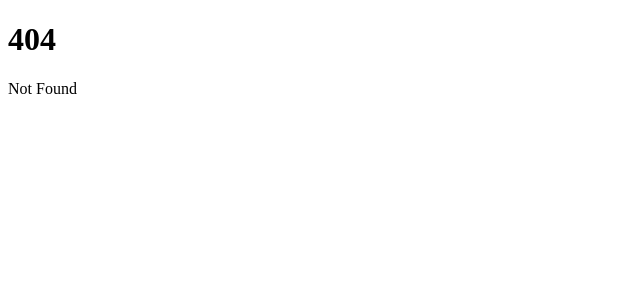
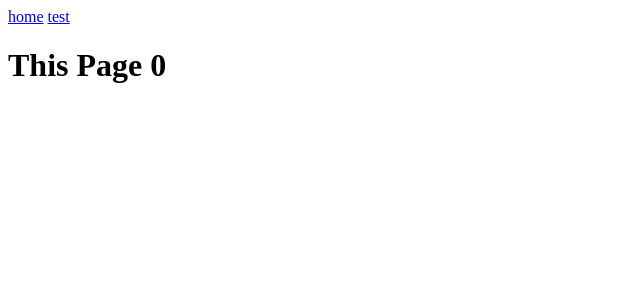
Before and after one commit to redsylx/svelte-101, a SvelteKit app: page /0 in a window 1280 px wide. Before the commit this address had no page. Shown: the top 300 px of the page, without its empty margins (0-640 px from the left). Built offline with nearby package versions, Linux system fonts and the light colour scheme.

Commit message:
basic sveltekit 1

```diff
--- a/src/lib/index.ts
+++ /dev/null
@@ -1 +0,0 @@
-// place files you want to import through the `$lib` alias in this folder.
--- /dev/null
+++ b/src/lib/random.ts
@@ -0,0 +1,6 @@
+export const getRandomNumber = (min: number, max: number): number => {
+  if (min > max) {
+    throw new Error("Min value must be less than max value");
+  }
+  return Math.floor(Math.random() * (max - min + 1)) + min;
+}
--- /dev/null
+++ b/src/routes/+layout.svelte
@@ -0,0 +1,6 @@
+<nav>
+	<a href="/">home</a>
+	<a href="/test">test</a>
+</nav>
+
+<slot></slot>
--- /dev/null
+++ b/src/routes/[id]/+page.svelte
@@ -0,0 +1,6 @@
+<script>
+  import { page } from '$app/stores';
+  $: id = $page.params.id;
+</script>
+
+<h1>This Page {id}</h1>
```
Also changed, not shown: src/routes/+page.svelte (+11 -0 lines), src/routes/test/+layout.svelte (added, +6 -0 lines).
